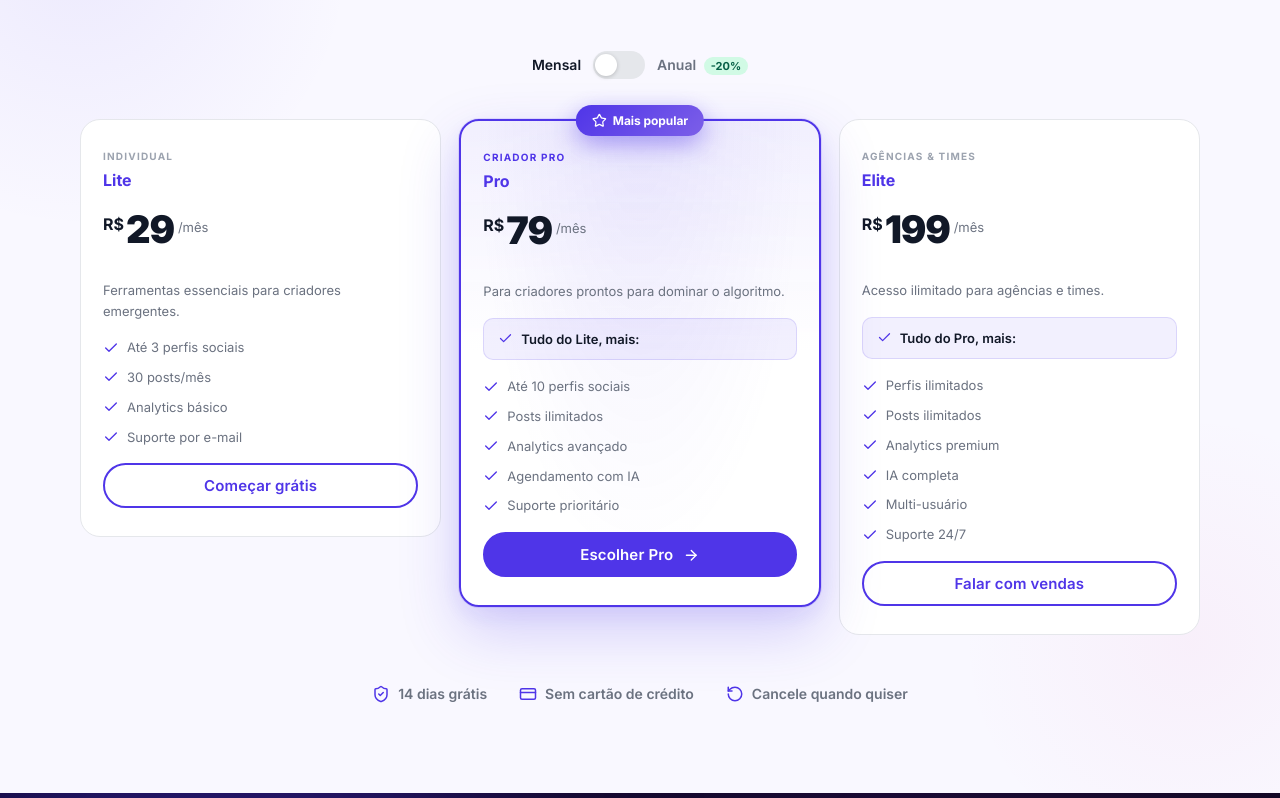
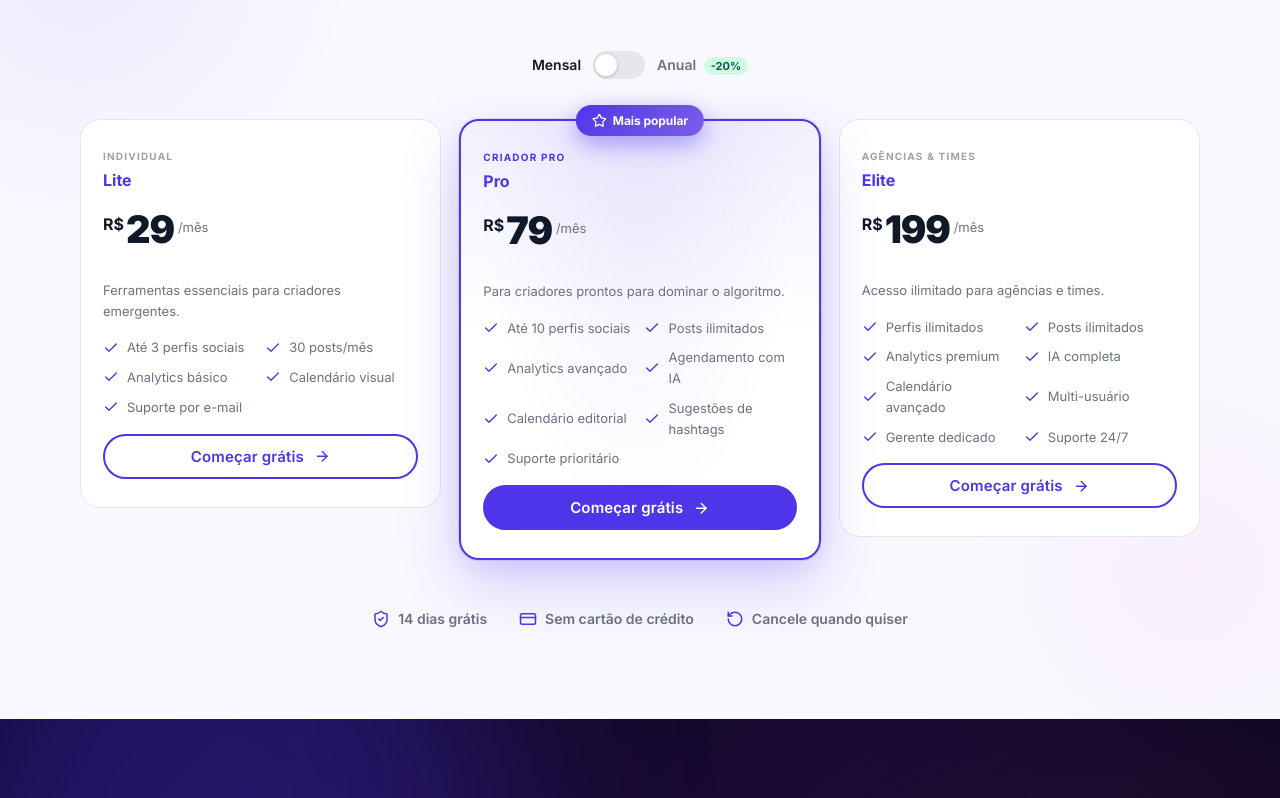
Before and after one commit to brenosemfreio/tcc, a React (Vite) app: page / in a window 1280 px wide. Shown: the part 3802-4600 px from the top of the page. Built offline with nearby package versions, Linux system fonts and the light colour scheme.

Commit message:
chore: auto sync [Claude]

```diff
--- a/src/pages/Landing/Landing.css
+++ b/src/pages/Landing/Landing.css
@@ -1371,9 +1371,9 @@
 }
 
 .l-plan__features {
-  display: flex;
-  flex-direction: column;
-  gap: 10px;
+  display: grid;
+  grid-template-columns: 1fr 1fr;
+  gap: 10px 16px;
   flex: 1;
 }
 
--- a/src/pages/Landing/Landing.jsx
+++ b/src/pages/Landing/Landing.jsx
@@ -262,8 +262,7 @@ const PLANS = [
     annual: 23,
     desc: 'Ferramentas essenciais para criadores emergentes.',
     cta: 'Começar grátis',
-    ctaAction: 'signup',
-    features: ['Até 3 perfis sociais', '30 posts/mês', 'Analytics básico', 'Suporte por e-mail'],
+    features: ['Até 3 perfis sociais', '30 posts/mês', 'Analytics básico', 'Calendário visual', 'Suporte por e-mail'],
     highlight: false,
   },
   {
@@ -272,10 +271,8 @@ const PLANS = [
     monthly: 79,
     annual: 63,
     desc: 'Para criadores prontos para dominar o algoritmo.',
-    cta: 'Escolher Pro',
-    ctaAction: 'signup',
-    inheritsFrom: 'Lite',
-    features: ['Até 10 perfis sociais', 'Posts ilimitados', 'Analytics avançado', 'Agendamento com IA', 'Suporte prioritário'],
+    cta: 'Começar grátis',
+    features: ['Até 10 perfis sociais', 'Posts ilimitados', 'Analytics avançado', 'Agendamento com IA', 'Calendário editorial', 'Sugestões de hashtags', 'Suporte prioritário'],
     highlight: true,
   },
   {
@@ -284,10 +281,8 @@ const PLANS = [
     monthly: 199,
     annual: 159,
     desc: 'Acesso ilimitado para agências e times.',
-    cta: 'Falar com vendas',
-    ctaAction: 'sales',
-    inheritsFrom: 'Pro',
-    features: ['Perfis ilimitados', 'Posts ilimitados', 'Analytics premium', 'IA completa', 'Multi-usuário', 'Suporte 24/7'],
+    cta: 'Começar grátis',
+    features: ['Perfis ilimitados', 'Posts ilimitados', 'Analytics premium', 'IA completa', 'Calendário avançado', 'Multi-usuário', 'Gerente dedicado', 'Suporte 24/7'],
     highlight: false,
   },
 ]
@@ -735,12 +730,6 @@ export default function Landing() {
                   </div>
                 </div>
                 <p className="l-plan__desc">{plan.desc}</p>
-                {plan.inheritsFrom && (
-                  <div className="l-plan__inherits">
-                    <LuCheck />
-                    Tudo do {plan.inheritsFrom}, mais:
-                  </div>
-                )}
                 <ul className="l-plan__features">
                   {plan.features.map(f => (
                     <li key={f}>
@@ -752,14 +741,8 @@ export default function Landing() {
                 <Button
                   variant={plan.highlight ? 'primary' : 'outline'}
                   fullWidth
-                  iconRight={plan.highlight ? <LuArrowRight /> : null}
-                  onClick={() => {
-                    if (plan.ctaAction === 'sales') {
-                      window.location.href = 'mailto:vendas@hubstudio.com'
-                      return
-                    }
-                    navigate('/cadastro')
-                  }}
+                  iconRight={<LuArrowRight />}
+                  onClick={() => navigate('/cadastro')}
                 >
                   {plan.cta}
                 </Button>
```
